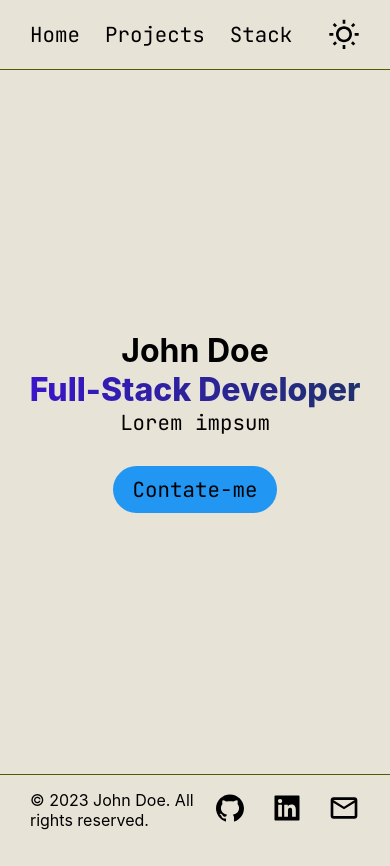
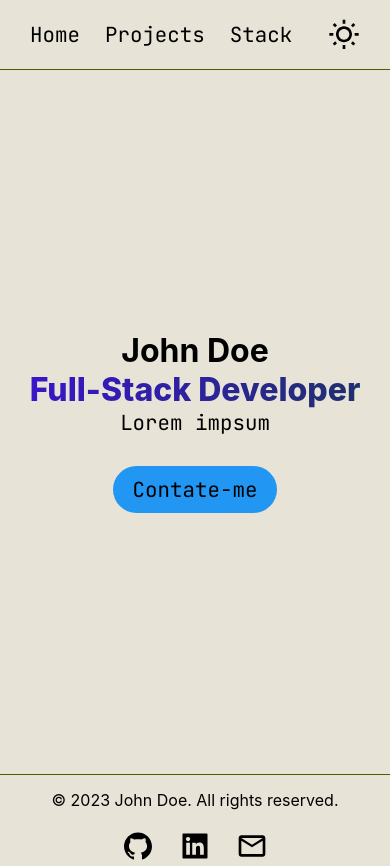
Before and after one commit to davipatricio/personal-website, a React (Vite) app: page / in a window 390 px wide. Before the commit the page ends 844 px from the top, so only its background shows below. Built offline with nearby package versions, Linux system fonts and the light colour scheme.

Commit message:
improve mobile footer

```diff
--- a/src/components/Footer/styles.ts
+++ b/src/components/Footer/styles.ts
@@ -1,6 +1,6 @@
 import styled from '@emotion/styled';
 
-export const Container = styled.header`
+export const Container = styled.footer`
   display: flex;
   align-items: center;
   justify-content: space-between;
@@ -11,6 +11,15 @@ export const Container = styled.header`
 
   height: 70px;
   width: 100%;
+
+  @media (max-width: 768px) {
+    flex-direction: column;
+    gap: 20px;
+
+    & > span {
+      text-align: center;
+    }
+  }
 
   > span {
     color: ${({ theme }) => theme.text.primary};
```
